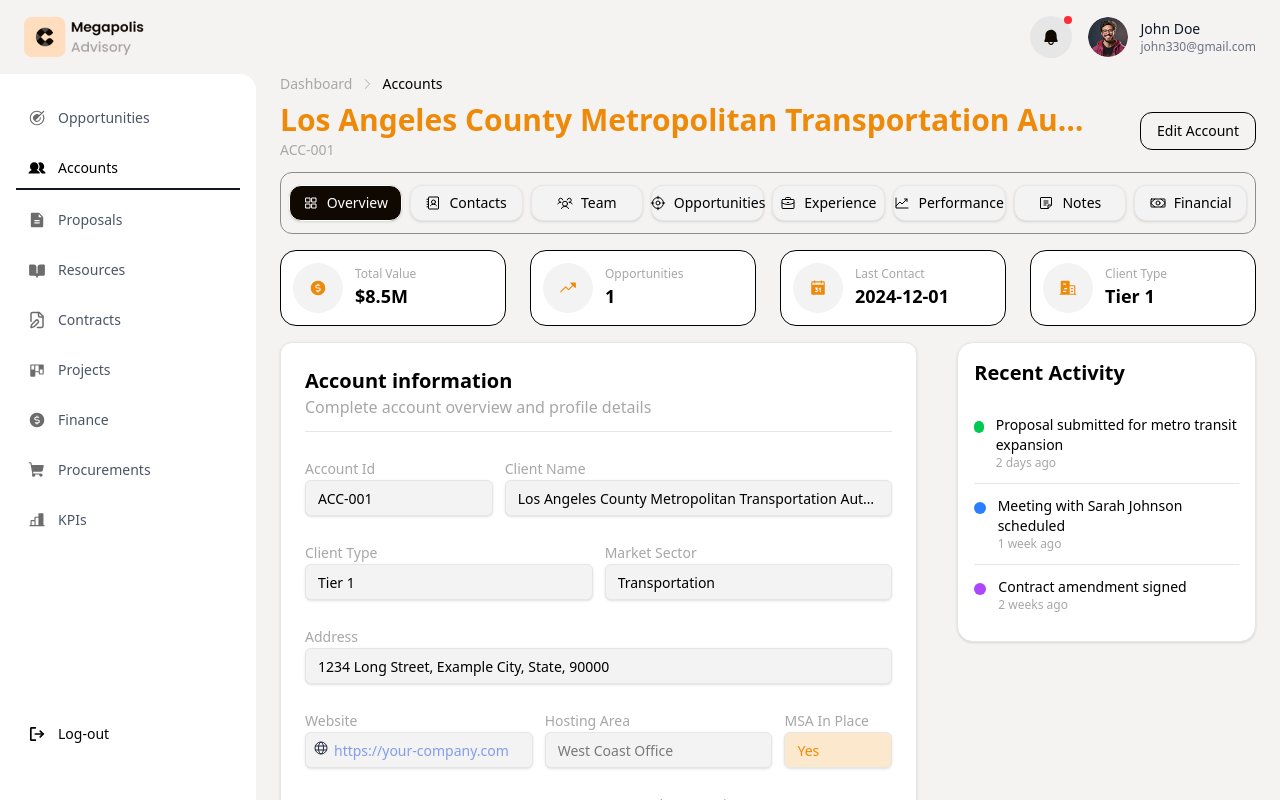
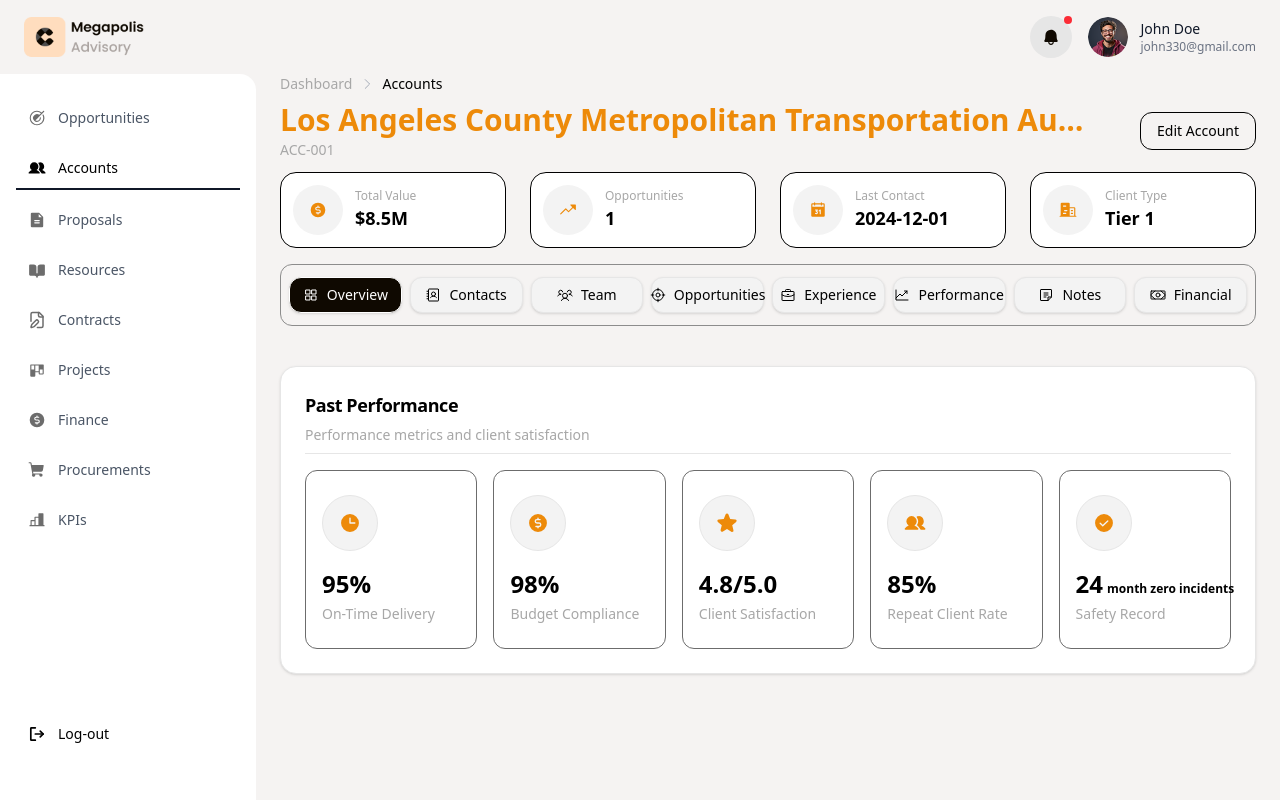
Before and after one commit to 099rahulyadav/dashboard, a React (Vite) app: page / in a window 1280 px wide. Built offline with nearby package versions, Linux system fonts and the light colour scheme.

Commit message:
updated till performance

```diff
--- a/src/App.tsx
+++ b/src/App.tsx
@@ -12,8 +12,8 @@
 // import Header from "./components/Header";
 // import AccountOverview from "./components/AccountOverview";
 // import AccountContact from "./components/AccountContact";
-import AccountOverviewEdit from "./components/AccountOverviewEdit";
-// import PastPerformance from "./components/PastPerformance";
+// import AccountOverviewEdit from "./components/AccountOverviewEdit";
+import PastPerformance from "./components/PastPerformance";
 // import MyAccountNotes from "./components/MyAccountNotes";
 // import MyAccountFinancial from "./components/MyAccountFinancial";
 
@@ -33,9 +33,9 @@
       {/* <ResetPasswordDialog/> */}
       {/* <Header2/> */}
       {/* <AccountOverview/> */}
-      <AccountOverviewEdit/>
+      {/* <AccountOverviewEdit/> */}
       {/* <AccountContact/> */}
-      {/* <PastPerformance/> */}
+      <PastPerformance/>
       {/* <MyAccountNotes/> */}
       {/* <MyAccountFinancial/> */}
       {/* <MyOpportunities/> */}
--- a/src/components/AccountContact.tsx
+++ b/src/components/AccountContact.tsx
@@ -11,15 +11,15 @@
   const [sidebarOpen, setSidebarOpen] = useState(false);
 
   return (
-    <div className="h-screen flex flex-col overflow-hidden" style={{ backgroundColor: '#F5F3F2' }}>
+    <div className="h-screen flex flex-col overflow-hidden bg-background-color">
       {/* Fixed Header */}
-      <Header2  />
+      <Header2 onMenuClick={() => setSidebarOpen(true)} />
 
       {/* Main layout below header */}
       <div className="flex flex-1 min-h-0">
         <Sidebar isOpen={sidebarOpen} onClose={() => setSidebarOpen(false)} />
         <main className="flex-1 overflow-y-auto overflow-x-hidden">
-          <div className="flex-1 px-6" style={{ backgroundColor: '#F5F3F2' }}>
+          <div className="flex-1 px-6 bg-background-color" >
       <div className="max-w-none h-full flex flex-col">
         <Breadcrumb />
         <div className="flex-1 flex flex-col min-h-0">
--- a/src/components/ClientContact.tsx
+++ b/src/components/ClientContact.tsx
@@ -4,60 +4,60 @@
 
 const ClientContact: React.FC = () => {
   return (
-    <div className="bg-white rounded-2xl border border-gray-200 p-4">
+    <div className="bg-white rounded-2xl border border-stroke-gray p-4">
       {/* Header */}
-      <div className="mb-4 border-b border-gray-200 pb-4">
-        <h2 className="text-lg font-bold text-gray-900">Client Contact</h2>
-        <p className="text-sm font-semibold text-gray-500">
+      <div className="mb-4 border-b border-stroke-gray pb-4">
+        <h2 className="text-lg font-bold text-black">Client Contact</h2>
+        <p className="text-sm  text-secondary-text">
           Manage client contact information
         </p>
       </div>
 
       {/* Contact Row */}
-      <div className="flex flex-col lg:flex-row items-start lg:items-center gap-3 border border-gray-200 rounded-2xl px-6 pt-6 pb-2">
+      <div className="flex flex-col lg:flex-row items-start lg:items-center gap-3 border border-stroke-gray rounded-2xl px-6 pt-6 pb-2">
         {/* Name */}
         <div className="flex flex-col w-full lg:w-1/5">
-          <Label className="text-sm text-gray-500 mb-1">Name</Label>
+          <Label className="text-sm text-secondary-text mb-1">Name</Label>
           <input
             type="text"
             placeholder="David Rodriguez"
-            className="w-full bg-gray-50 px-4 py-2 rounded-lg border border-gray-200 text-gray-900 font-semibold outline-none focus:border-[#FF7B00]"
+            className="w-full bg-input-default px-4 py-2 rounded-lg border border-stroke-gray placeholder:text-black text-black font-semibold outline-none focus:border-strokes focus:outline-none focus:ring-0 focus-visible:ring-0"
           />
         </div>
 
         {/* Role */}
         <div className="flex flex-col w-full lg:w-1/5">
-          <Label className="text-sm text-gray-500 mb-1">Role</Label>
+          <Label className="text-sm text-secondary-text mb-1">Role</Label>
           <input
             type="text"
             placeholder="Primary Contact"
-            className="w-full bg-gray-50 px-4 py-2 rounded-lg border border-gray-200 text-gray-900 font-semibold outline-none focus:border-[#FF7B00]"
+            className="w-full bg-input-default px-4 py-2 rounded-lg border border-stroke-gray placeholder:text-black text-black font-semibold outline-none focus:border-strokes focus:outline-none focus:ring-0 focus-visible:ring-0"
           />
         </div>
 
         {/* Email */}
         <div className="flex flex-col w-full lg:w-1/4">
-          <Label className="text-sm text-gray-500 mb-1">E-Mail</Label>
+          <Label className="text-sm text-secondary-text mb-1">E-Mail</Label>
           <input
             type="email"
             placeholder="david.rodriguez@losangelescompany.com"
-            className="w-full bg-gray-50 px-4 py-2 rounded-lg border border-gray-200 text-gray-900 font-medium truncate outline-none focus:border-[#FF7B00]"
+            className="w-full bg-input-default px-4 py-2 rounded-lg border border-stroke-gray placeholder:text-black text-black font-semibold outline-none focus:border-strokes focus:outline-none focus:ring-0 focus-visible:ring-0"
           />
         </div>
 
         {/* Phone */}
         <div className="flex flex-col w-full lg:w-1/5">
-          <Label className="text-sm text-gray-500 mb-1">Phone</Label>
+          <Label className="text-sm text-secondary-text mb-1">Phone</Label>
           <input
             type="text"
             placeholder="(555) 123-4567"
-            className="w-full bg-gray-50 px-4 py-2 rounded-lg border border-gray-200 text-gray-900 font-semibold outline-none focus:border-[#FF7B00] "
+            className="w-full bg-input-default px-4 py-2 rounded-lg border border-stroke-gray placeholder:text-black text-black font-semibold outline-none focus:border-strokes focus:outline-none focus:ring-0 focus-visible:ring-0"
           />
         </div>
 
         {/* Primary Badge */}
         <div className="flex w-full lg:w-auto items-center">
-          <Button className="bg-[#ED8A09] text-white rounded-lg px-8 text-sm font-medium mt-6">
+          <Button className="bg-primary-color text-white rounded-lg px-8 text-sm font-medium mt-6">
             Primary
           </Button>
         </div>
--- a/src/components/PastPerformance.tsx
+++ b/src/components/PastPerformance.tsx
@@ -11,15 +11,15 @@
   const [sidebarOpen, setSidebarOpen] = useState(false);
 
   return (
-    <div className="h-screen flex flex-col overflow-hidden" style={{ backgroundColor: '#F5F3F2' }}>
+    <div className="h-screen flex flex-col overflow-hidden bg-background-color">
       {/* Fixed Header */}
-      <Header2  />
+      <Header2 onMenuClick={() => setSidebarOpen(true)}/>
 
       {/* Main layout below header */}
       <div className="flex flex-1 min-h-0">
         <Sidebar isOpen={sidebarOpen} onClose={() => setSidebarOpen(false)} />
         <main className="flex-1 overflow-y-auto overflow-x-hidden">
-          <div className="flex-1 px-6" style={{ backgroundColor: '#F5F3F2' }}>
+          <div className="flex-1 px-6 bg-background-color">
       <div className="max-w-none h-full flex flex-col">
         <Breadcrumb />
         <div className="flex-1 flex flex-col min-h-0">
--- a/src/components/PastPerformanceCard.tsx
+++ b/src/components/PastPerformanceCard.tsx
@@ -44,45 +44,44 @@
   ];
 
   return (
-    <Card className="rounded-2xl border border-gray-200 shadow-sm mt-6 bg-white">
-      <CardHeader className="pb-2">
-        <CardTitle className="text-lg font-bold text-gray-900">
+    <Card className="rounded-2xl border border-stroke-gray shadow-sm mt-6 bg-white h-full">
+      <CardHeader className="pb-2 ">
+        <CardTitle className="text-lg font-bold text-black">
           Past Performance
         </CardTitle>
-        <p className="text-sm text-gray-500">
+        <p className="text-xs sm:text-sm text-secondary-text border-b border-stroke-gray pb-2">
           Performance metrics and client satisfaction
         </p>
       </CardHeader>
 
-      <CardContent>
-        <div className="grid grid-cols-1 sm:grid-cols-2 md:grid-cols-5 gap-4">
+      <CardContent className="pt-2">
+        <div className="grid grid-cols-1 sm:grid-cols-2 md:grid-cols-3 lg:grid-cols-5 gap-4">
           {metrics.map((metric, idx) => {
             const Icon = metric.icon;
             return (
               <div
                 key={idx}
-                className="p-4 py-6 rounded-xl border border-[#0F0901]"
+                className="p-4 py-6 rounded-xl border border-strokes-dark flex flex-col items-start justify-start"
               >
                 {/* Icon inside circle */}
-                <div className="w-12 h-12 rounded-full bg-[#F3F3F3] flex items-center justify-center mb-4 border border-[#E6E6E6]">
-                  <Icon size={22} weight="fill" className="text-orange-500" />
+                <div className="w-14 h-14 rounded-full bg-input-default flex items-center justify-center mb-4 border border-stroke-gray">
+                  <Icon size={22} weight="fill" className="text-primary-color" />
                 </div>
 
-                {/* Value and SubLabel */}
-                <p className="text-xl font-bold text-gray-900">
+                {/* Value + optional subLabel (always one line) */}
+                <p className="text-xl sm:text-2xl font-bold text-black leading-snug flex items-baseline gap-1 whitespace-nowrap">
                   {metric.value}
                   {metric.subLabel && (
-                    <span className="text-xs text-gray-900 font-semibold">
-                      {" "}
+                    <span className="text-xs text-black font-semibold">
                       {metric.subLabel}
                     </span>
                   )}
                 </p>
 
                 {/* Label */}
-                <p className="text-xs font-semibold mt-1 text-[#9C9C9C]">{metric.label}</p>
-
-
+                <p className="text-sm font-normal mt-1 text-secondary-text">
+                  {metric.label}
+                </p>
               </div>
             );
           })}
```
